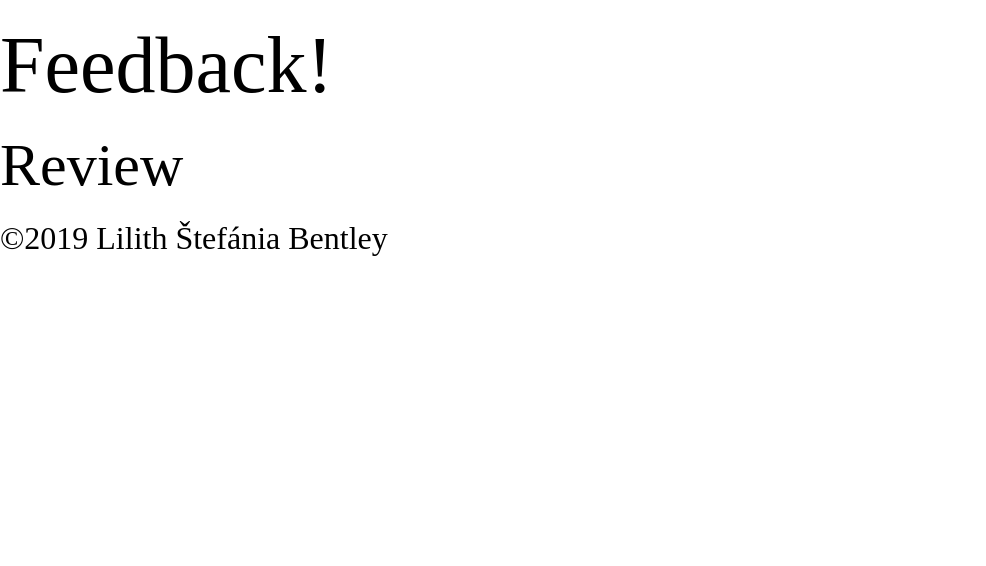
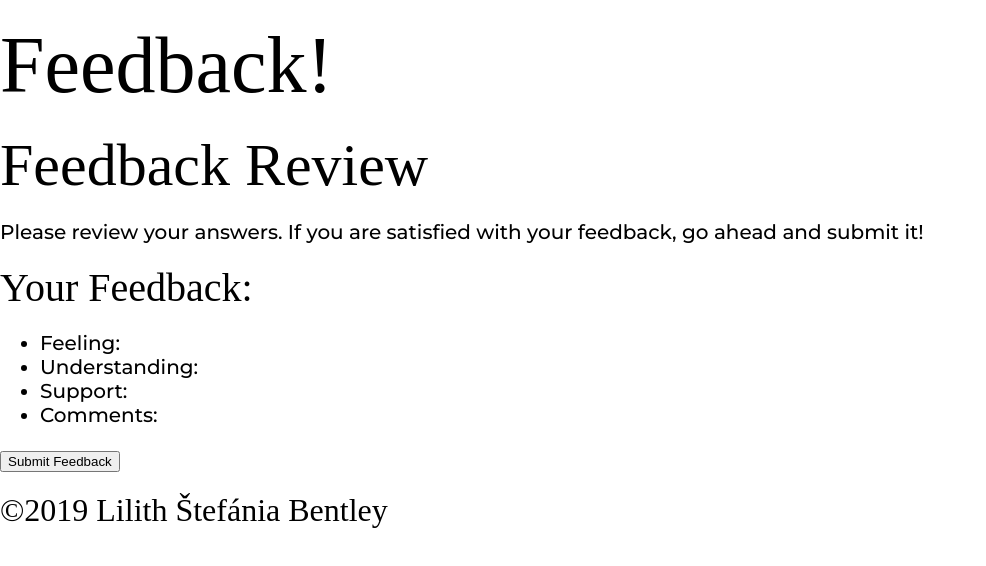
Before and after one commit to nicepersonality/weekend-redux-feedback-loop, a React (Create React App) app: page /#/review in a window 1280 px wide. Shown: the top 566 px of the page, without its empty margins (0-986 px from the left). Built offline with nearby package versions, Linux system fonts and the light colour scheme; a web font is replaced by a local one.

Commit message:
Display feedback from redux and submit to database

```diff
--- a/src/components/Review/Review.js
+++ b/src/components/Review/Review.js
@@ -1,11 +1,47 @@
 import React, { Component } from 'react';
 import { connect } from 'react-redux';
+import axios from 'axios';
 
 class Review extends Component {
+
+  handleSubmit = (event) => {
+    // Post the feedback upon form submission…
+    event.preventDefault();
+    // console.log('handleSubmit');
+    const feedback = this.props.reduxState.feedbackReducer;
+    const newFeedback = {
+      feeling: feedback.feeling,
+      understanding: feedback.understanding,
+      support: feedback.support,
+      comments: feedback.comments
+    }
+    alert(`newFeedback: ${JSON.stringify(newFeedback)}`);
+    axios({
+      method: 'POST',
+      url: '/feedback',
+      data: newFeedback
+    }).then((response) => {
+      alert(`server response: ${JSON.stringify(response)}`);
+    }).catch(function (error) {
+      console.log('error posting image:', error);
+    }); // end POST /gallery
+  } // end handleSubmit
+
   render() {
     return (
       <section className="Review-component">
-        <h2>Review</h2>
+        <h2>Feedback Review</h2>
+        <p>Please review your answers. If you are satisfied with your feedback, go ahead and submit it!</p>
+        <h3>Your Feedback:</h3>
+        <ul className="Review-list">
+          <li>Feeling: <strong>{this.props.reduxState.feedbackReducer.feeling}</strong></li>
+          <li>Understanding: <strong>{this.props.reduxState.feedbackReducer.understanding}</strong></li>
+          <li>Support: <strong>{this.props.reduxState.feedbackReducer.support}</strong></li>
+          <li>Comments: <strong>{this.props.reduxState.feedbackReducer.comments}</strong></li>
+        </ul>
+        <form onSubmit={this.handleSubmit}>
+          <button type="submit">Submit Feedback</button>
+        </form>
       </section>
     );
   }
```
